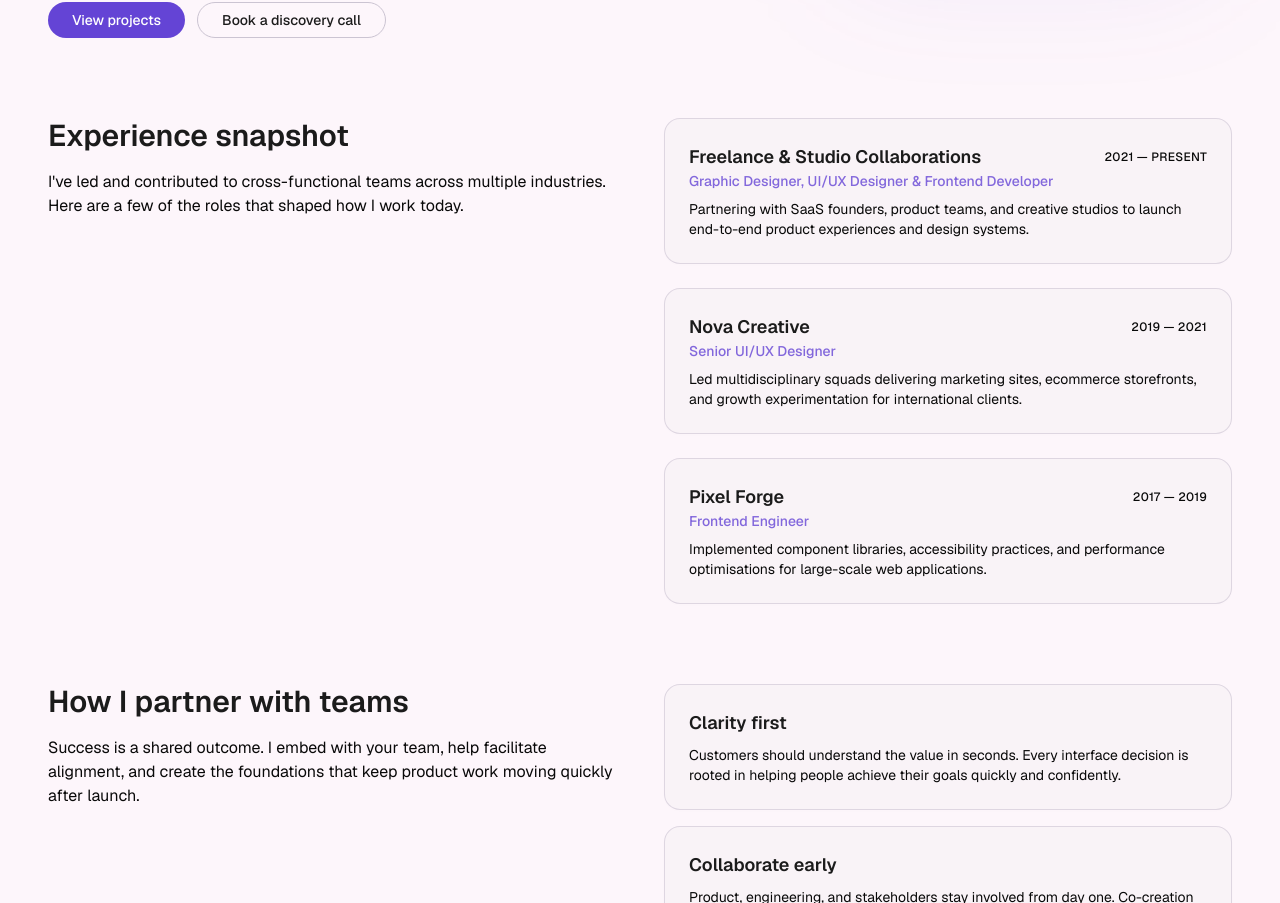
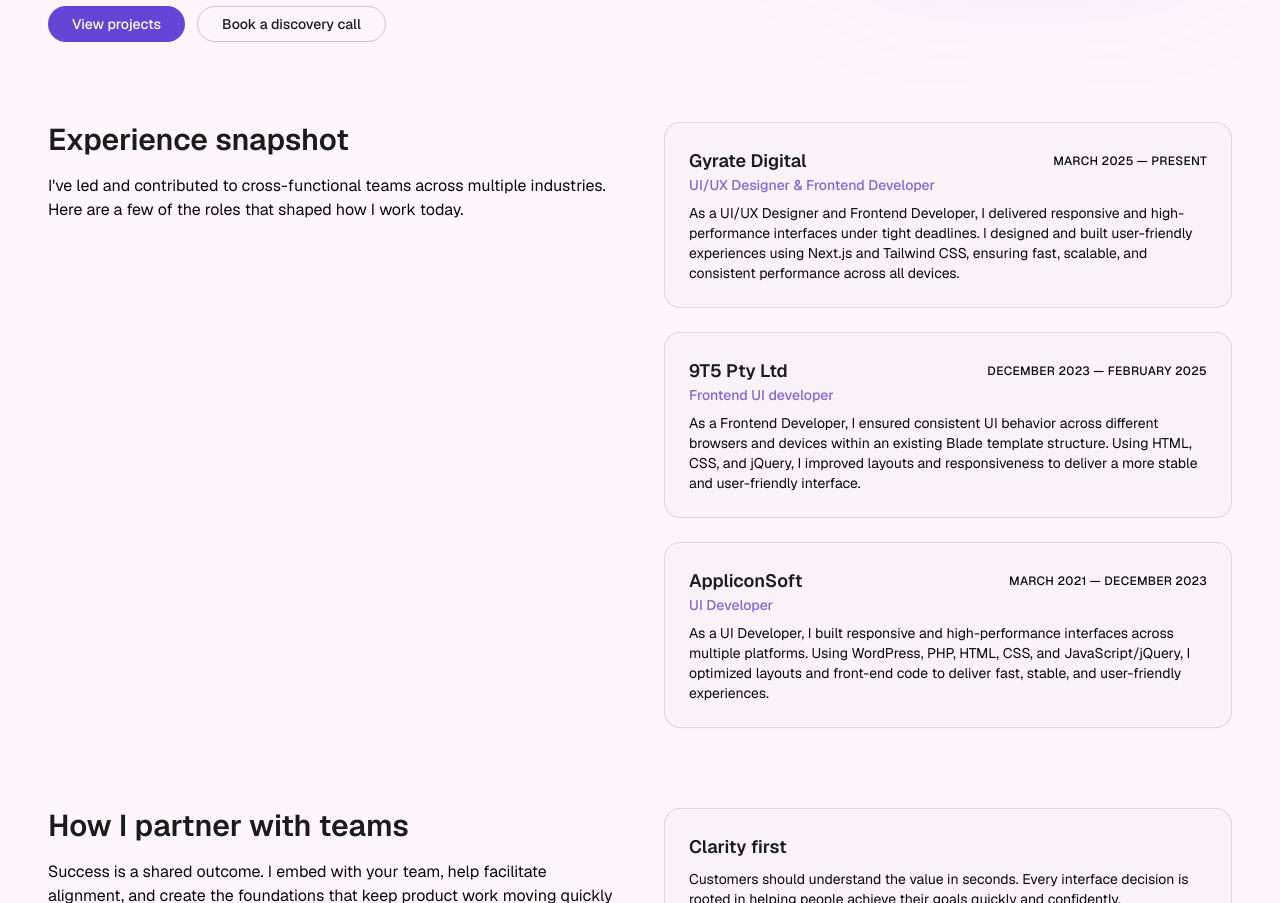
Before and after one commit to ahmad007125/ahmad-fareed-portfolio, a Next.js app: page /about in a window 1280 px wide. Shown: the part 628-1531 px from the top of the page. Built offline with nearby package versions, Linux system fonts and the light colour scheme.

Commit message:
Changes fixed

```diff
--- a/app/about/page.tsx
+++ b/app/about/page.tsx
@@ -6,25 +6,25 @@ import Footer from "../components/Footer"
 
 const experience = [
   {
-    company: "Freelance & Studio Collaborations",
-    role: "Graphic Designer, UI/UX Designer & Frontend Developer",
-    timeframe: "2021 — Present",
+    company: "Gyrate Digital",
+    role: "UI/UX Designer & Frontend Developer",
+    timeframe: "March 2025 — Present",
     summary:
-      "Partnering with SaaS founders, product teams, and creative studios to launch end-to-end product experiences and design systems.",
+      "As a UI/UX Designer and Frontend Developer, I delivered responsive and high-performance interfaces under tight deadlines. I designed and built user-friendly experiences using Next.js and Tailwind CSS, ensuring fast, scalable, and consistent performance across all devices.",
   },
   {
-    company: "Nova Creative",
-    role: "Senior UI/UX Designer",
-    timeframe: "2019 — 2021",
+    company: "9T5 Pty Ltd",
+    role: "Frontend UI developer",
+    timeframe: "December 2023 — February 2025",
     summary:
-      "Led multidisciplinary squads delivering marketing sites, ecommerce storefronts, and growth experimentation for international clients.",
+      "As a Frontend Developer, I ensured consistent UI behavior across different browsers and devices within an existing Blade template structure. Using HTML, CSS, and jQuery, I improved layouts and responsiveness to deliver a more stable and user-friendly interface.",
   },
   {
-    company: "Pixel Forge",
-    role: "Frontend Engineer",
-    timeframe: "2017 — 2019",
+    company: "AppliconSoft",
+    role: "UI Developer",
+    timeframe: "March 2021 — December 2023",
     summary:
-      "Implemented component libraries, accessibility practices, and performance optimisations for large-scale web applications.",
+      "As a UI Developer, I built responsive and high-performance interfaces across multiple platforms. Using WordPress, PHP, HTML, CSS, and JavaScript/jQuery, I optimized layouts and front-end code to deliver fast, stable, and user-friendly experiences.",
   },
 ]
 
@@ -67,15 +67,15 @@ export default function AboutPage() {
               Over the last five years I&apos;ve partnered with SaaS startups, ecommerce brands, and enterprise teams to launch high-impact product initiatives. From facilitating discovery workshops to implementing design systems and production-ready code, I thrive at the intersection of design clarity and technical craft.
             </p>
             <div className="grid gap-4 sm:grid-cols-3">
-              <div className="rounded-2xl border border-border/70 bg-card/50 p-4">
+              <div className="rounded-2xl border border-border/70 bg-card/50 p-4 space-y-1">
                 <p className="text-xs uppercase tracking-wide text-muted-foreground">Experience</p>
                 <p className="text-2xl font-semibold text-foreground">4+ years</p>
               </div>
-              <div className="rounded-2xl border border-border/70 bg-card/50 p-4">
+              <div className="rounded-2xl border border-border/70 bg-card/50 p-4 space-y-1">
                 <p className="text-xs uppercase tracking-wide text-muted-foreground">Projects launched</p>
                 <p className="text-2xl font-semibold text-foreground">15+</p>
               </div>
-              <div className="rounded-2xl border border-border/70 bg-card/50 p-4">
+              <div className="rounded-2xl border border-border/70 bg-card/50 p-4 space-y-1">
                 <p className="text-xs uppercase tracking-wide text-muted-foreground">Teams partnered</p>
                 <p className="text-2xl font-semibold text-foreground">10+</p>
               </div>
--- a/app/portfolio/page.tsx
+++ b/app/portfolio/page.tsx
@@ -28,10 +28,11 @@ export default function PortfolioPage() {
           ))}
         </section>
 
+        {/* <section className="relative rounded-3xl bg-secondary p-8 text-center md:p-12 overflow-hidden border border-primary/30"> */}
+          {/* <div className="absolute inset-0 rounded-3xl scale-x-[1.38] scale-y-[1.35] bottom-[-7px] opacity-[0.3]">
+             <Grid className="w-full h-auto absolute z-[-1]" />
+          </div> */}
         <section className="relative rounded-3xl bg-secondary p-8 text-center md:p-12 overflow-hidden border border-primary/30">
-          <div className="absolute inset-0 rounded-3xl scale-x-[1.38] scale-y-[1.35] bottom-[-7px] opacity-[0.3]">
-             <Grid className="w-full h-auto absolute z-[-1]" />
-          </div>
           <div className="relative z-10 flex flex-col items-center">
             <h2 className="text-2xl font-semibold text-foreground md:text-3xl bg-secondary p-1">
               Looking for a case study tailored to your industry?
```
